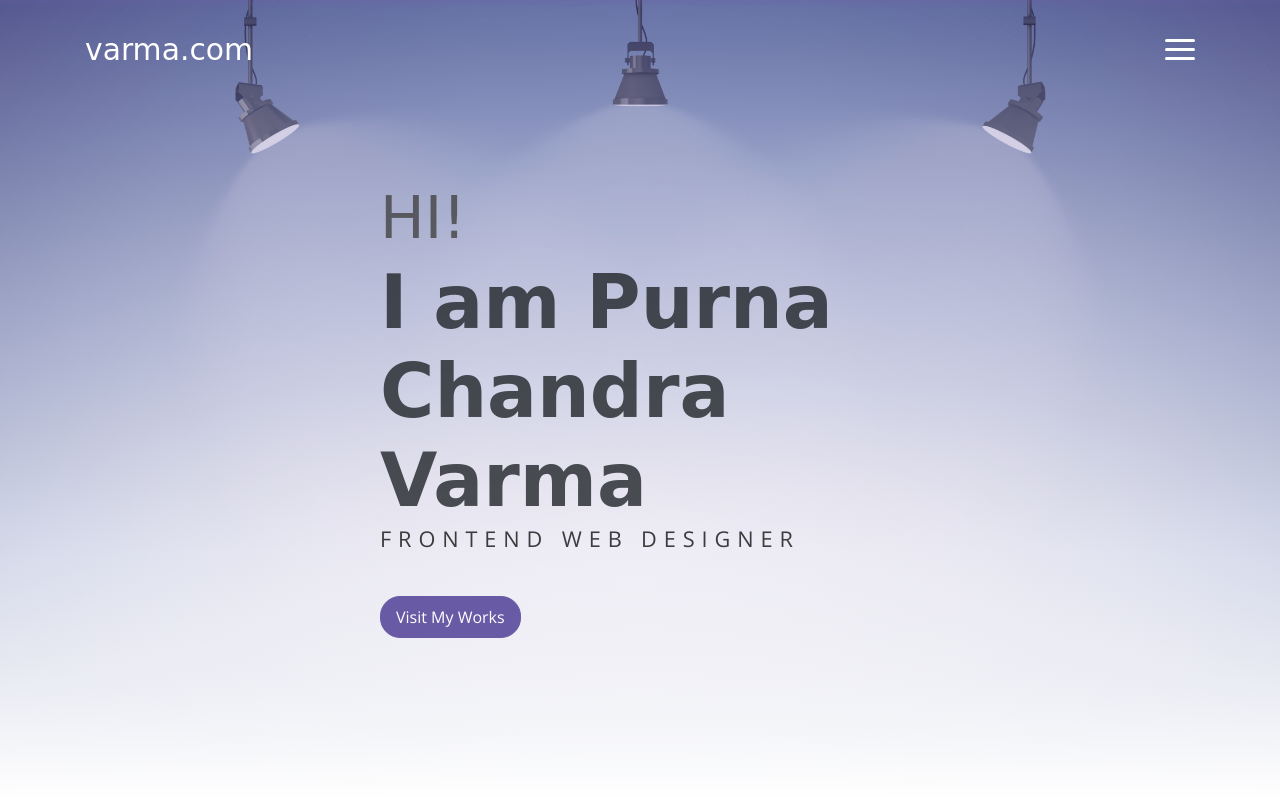
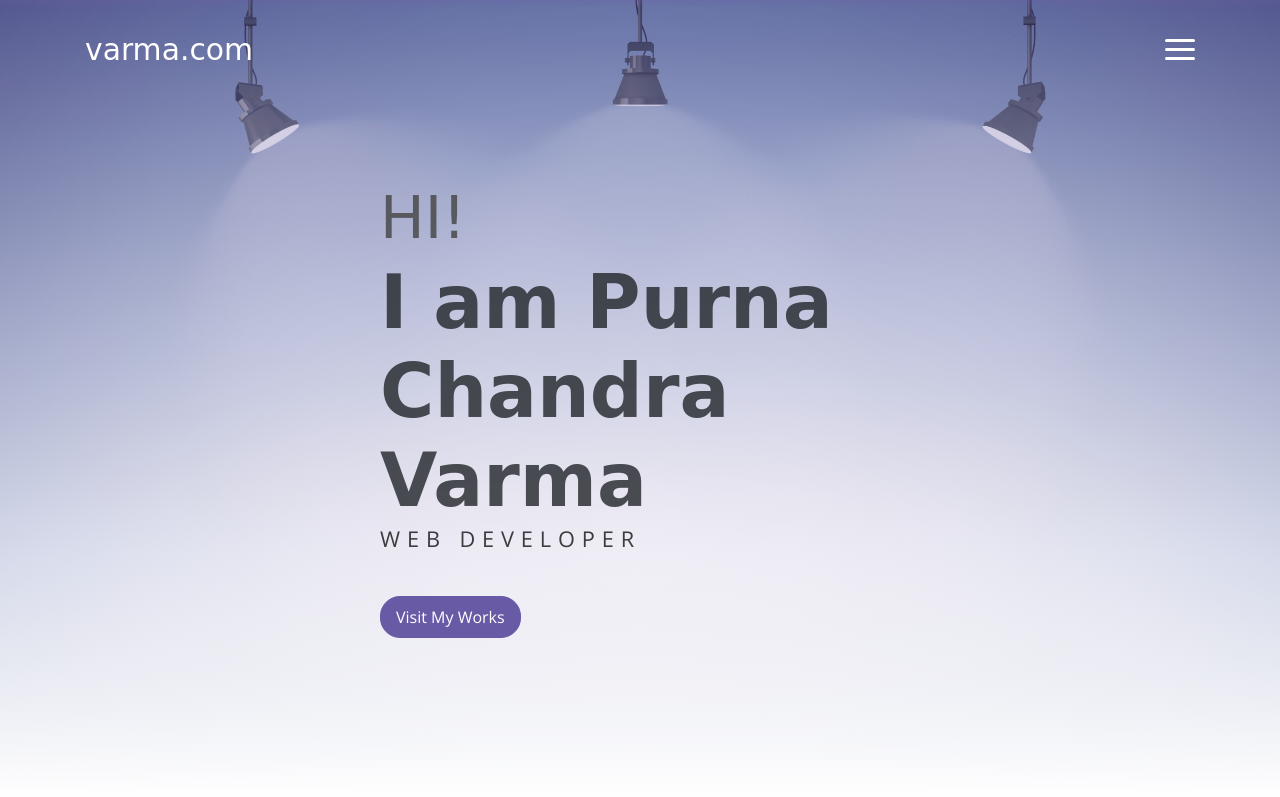
Before and after one commit to 22118131/varmaPortfolio, a plain HTML site: page index.html in a window 1280 px wide. Shown: the top 797 px of the page. Drawn offline with nearby package versions, Linux system fonts and the light colour scheme; a web font is replaced by a local one.

Commit message:
name change

```diff
--- a/index.html
+++ b/index.html
@@ -58,7 +58,7 @@
                 <span class="up">HI!</span>
                 <span class="down">I am Purna Chandra Varma</span>
             </h1>
-            <p class="header-subtitle">FRONTEND WEB DESIGNER</p>
+            <p class="header-subtitle">WEB DEVELOPER</p>
 
             <button class="btn btn-primary">Visit My Works</button>
         </div>
```
